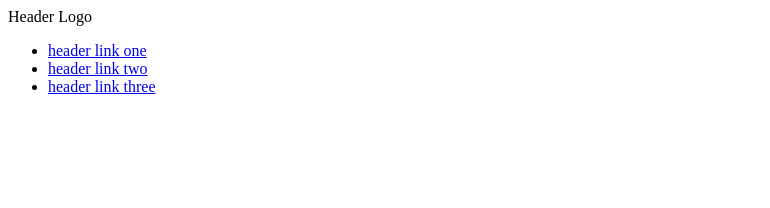
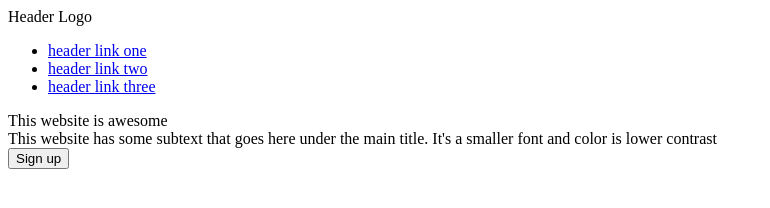
Before and after one commit to GioMurillo/landing-page, a plain HTML site: page index.html in a window 1280 px wide. Shown: the whole page, without its empty margins (0-770 px from the left). Drawn offline with Linux system fonts and the light colour scheme.

Commit message:
Intro row populated

```diff
--- a/index.html
+++ b/index.html
@@ -16,5 +16,17 @@
             <li><a href="#">header link three</a></li>
         </ul>
     </div>
+    <div class="intro">
+        <div class="intro-left">
+            <div class="main-text">This website is awesome</div>
+            <div class="secondary-text">This website has some subtext that goes
+                here under the main title. It's a smaller font and color is lower
+                contrast
+            </div>
+            <div class="intro-button">
+                <button>Sign up</button>
+            </div>
+        </div>
+    </div>
 </body>
 </html>
```
